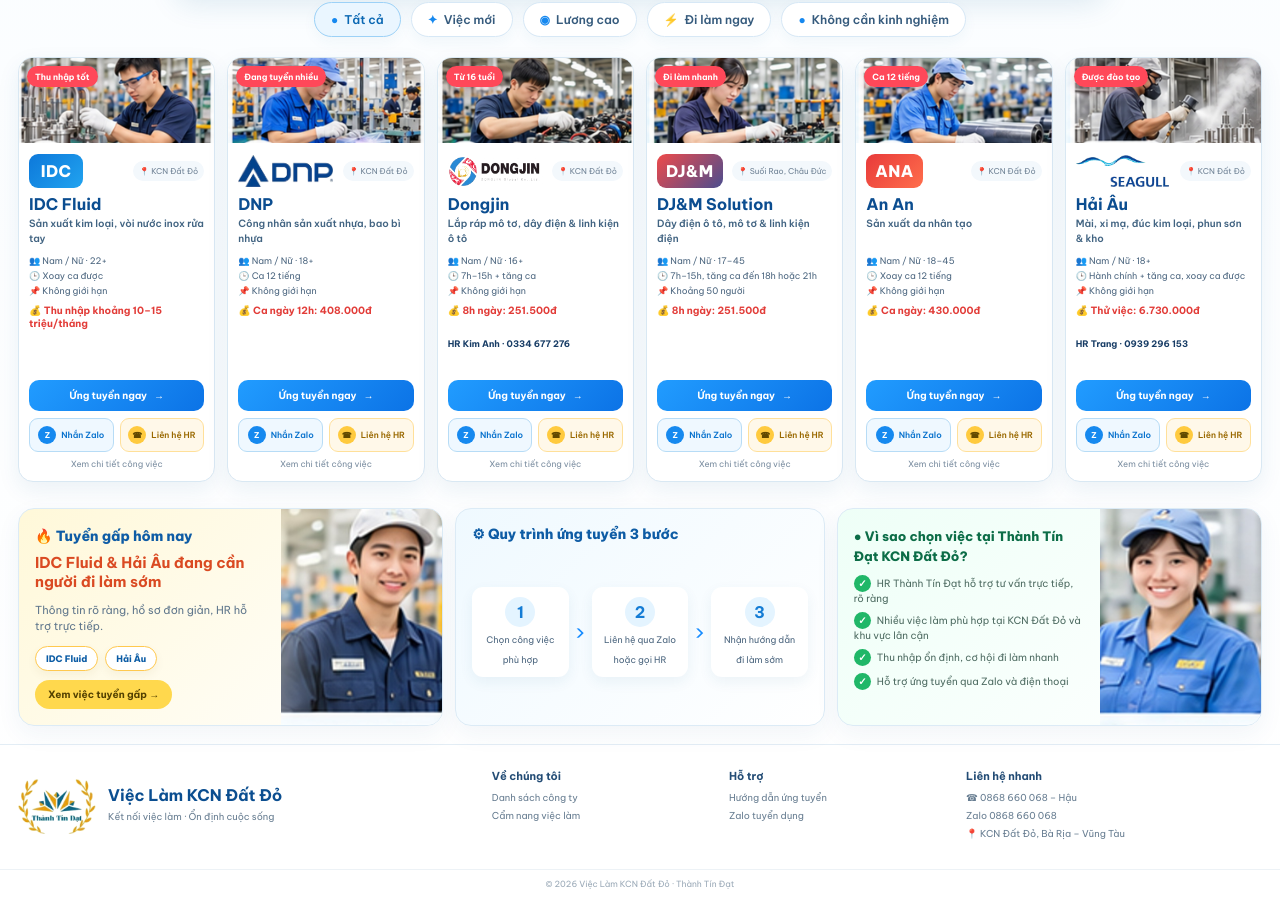
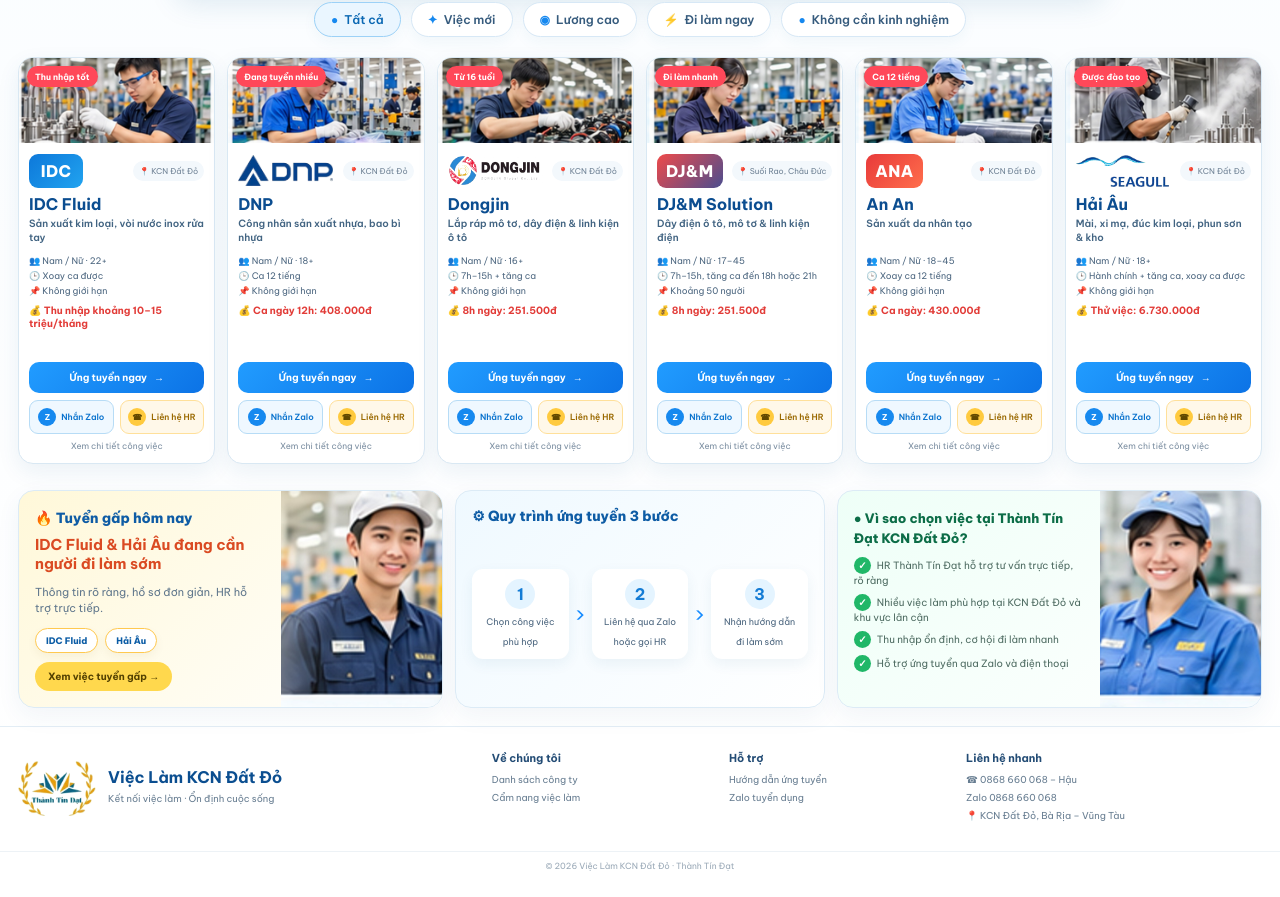
Before and after one commit to phanhau207866-blip/viec-lam-kcn-dat-do, a Next.js app: page / in a window 1280 px wide. Shown: the part 568-1465 px from the top of the page. Built offline with nearby package versions, Linux system fonts and the light colour scheme; no server answers; the database is empty.

Commit message:
Keep job cards consistent by removing inline HR-only labels

```diff
--- a/components/JobCard.tsx
+++ b/components/JobCard.tsx
@@ -61,14 +61,6 @@
 
         <div className="salary-highlight">💰 {job.pay[0]}</div>
 
-        {job.slug === "dongjin" && (
-          <div className="hr-highlight">HR Kim Anh · 0334 677 276</div>
-        )}
-
-        {job.slug === "hai-au" && (
-          <div className="hr-highlight">HR Trang · 0939 296 153</div>
-        )}
-
         <Link className="btn primary full soft-primary" href={`/ung-tuyen?job=${job.slug}`}>
           Ứng tuyển ngay <span>→</span>
         </Link>
```
